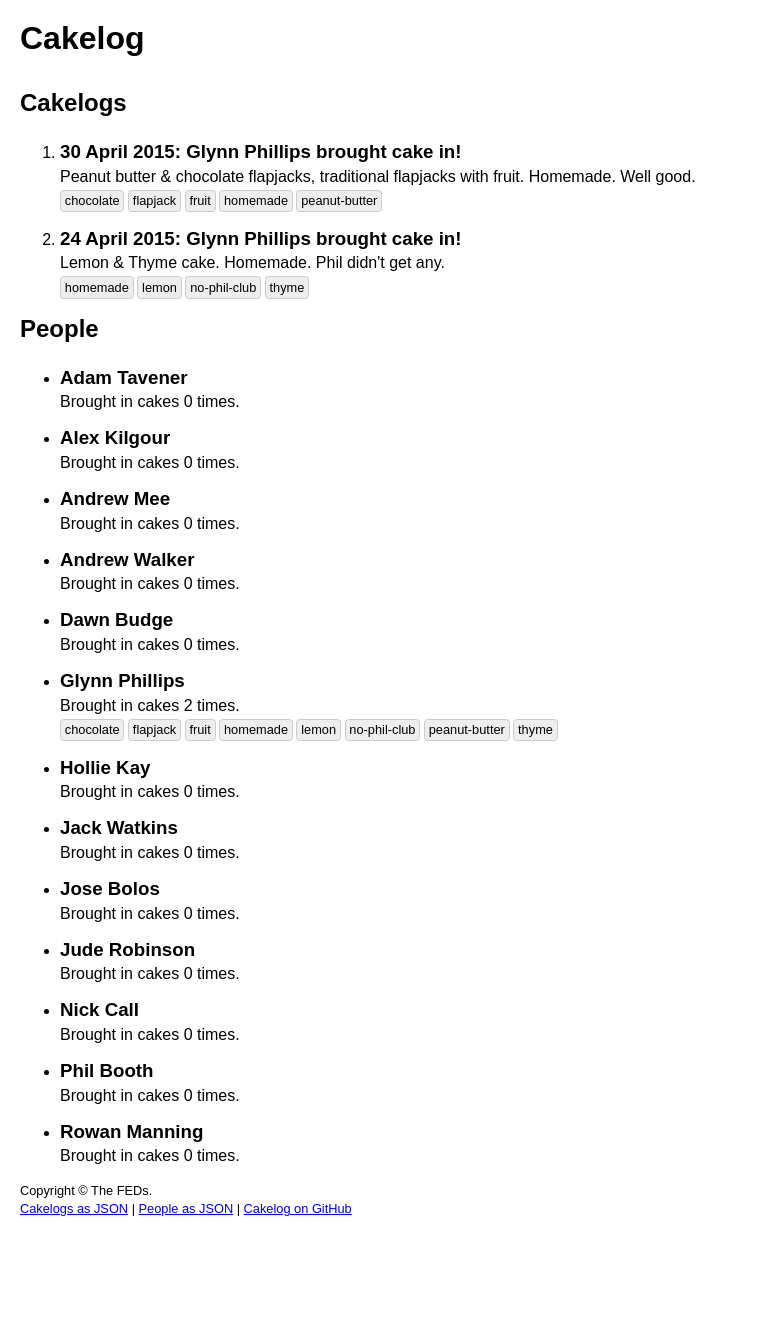
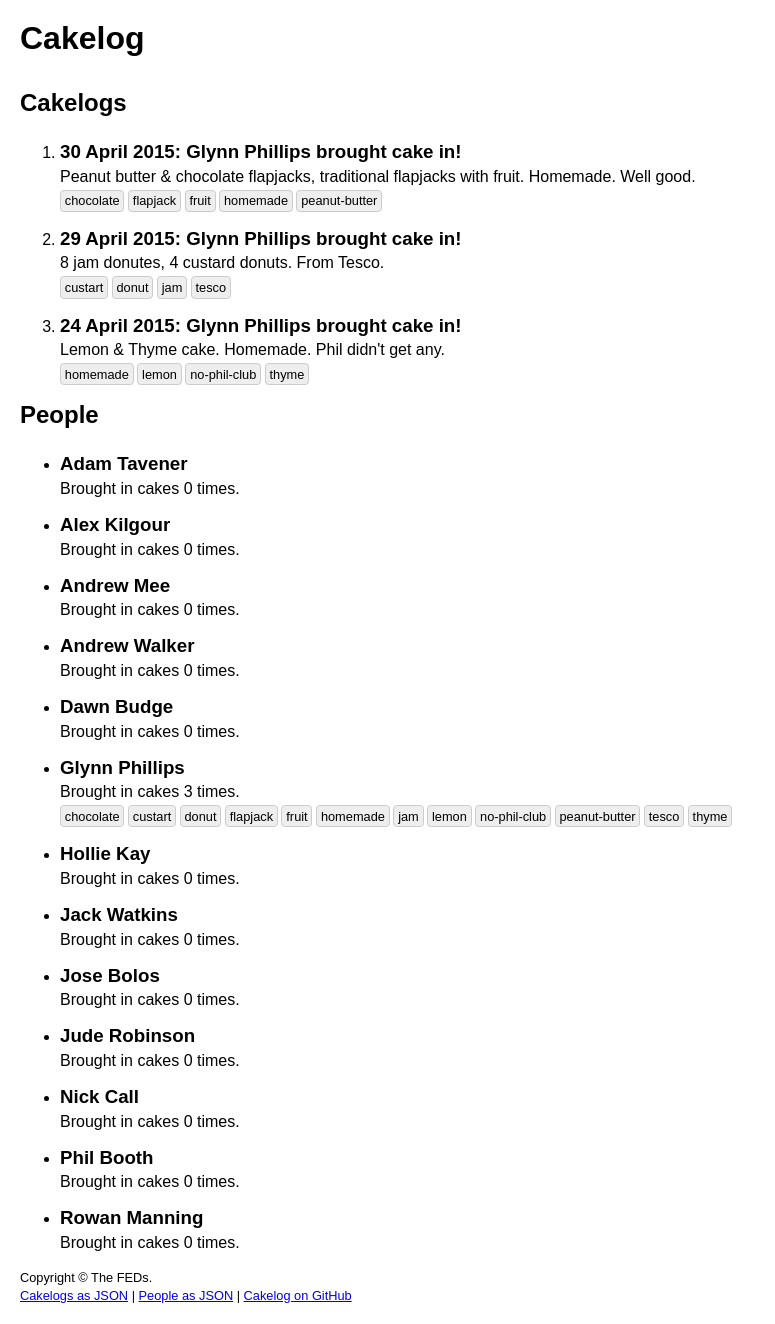
Before and after one commit to fedtoys/cakelog, a Jekyll site: the page built from index.html, in a window 1280 px wide. Shown: the whole page, without its empty margins (0-775 px from the left). Built offline with Jekyll 4.4.1, drawn with Linux system fonts in a browser that asks for light colours; before the commit the page ends 1237 px from its top, so only the background shows below that.

Commit message:
Add Glynn's donuts. #notaeuph

```diff
--- a/_data/cakelogs.yml
+++ b/_data/cakelogs.yml
@@ -19,6 +19,15 @@
     - thyme
     - no-phil-club
 
+- date: 2015-04-29
+  person: glynn
+  description: 8 jam donutes, 4 custard donuts. From Tesco.
+  tags:
+    - tesco
+    - donut
+    - jam
+    - custart
+
 - date: 2015-04-30
   person: glynn
   description: Peanut butter & chocolate flapjacks, traditional flapjacks with fruit. Homemade. Well good.
```
